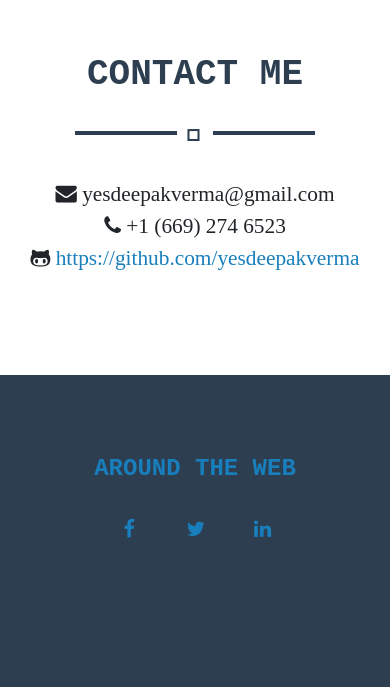
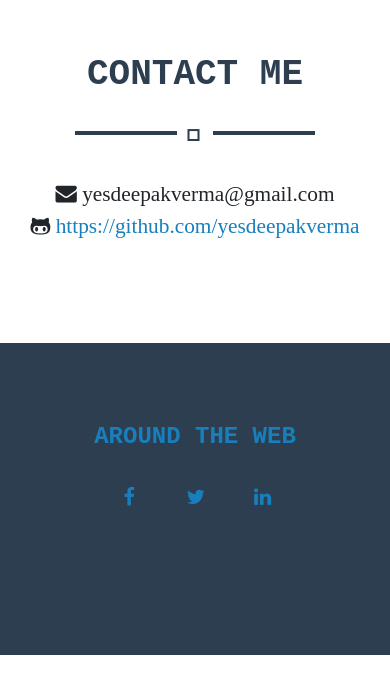
Before and after one commit to ingestionflow/ingestionflow.github.io, a website: page index.html in a window 390 px wide. Shown: the part 1939-2626 px from the top of the page. After the commit the page ends 2594 px from the top, so only its background shows below. Drawn offline with Linux system fonts and the light colour scheme.

Commit message:
removed phone number

```diff
--- a/index.html
+++ b/index.html
@@ -144,11 +144,6 @@
               </div>
               <div class="control-group">
                 <div class="form-group controls mb-0 pb-2">
-                  <i class="fa fa-lg fa-phone" aria-hidden="true">    +1 (669) 274 6523</i>
-                </div>
-              </div>
-              <div class="control-group">
-                <div class="form-group controls mb-0 pb-2">
                   <i class="fa fa-lg fa-github-alt" aria-hidden="true"><a href="https://github.com/yesdeepakverma" target="_blank">    https://github.com/yesdeepakverma</i>
                 </div>
               </div>
```
